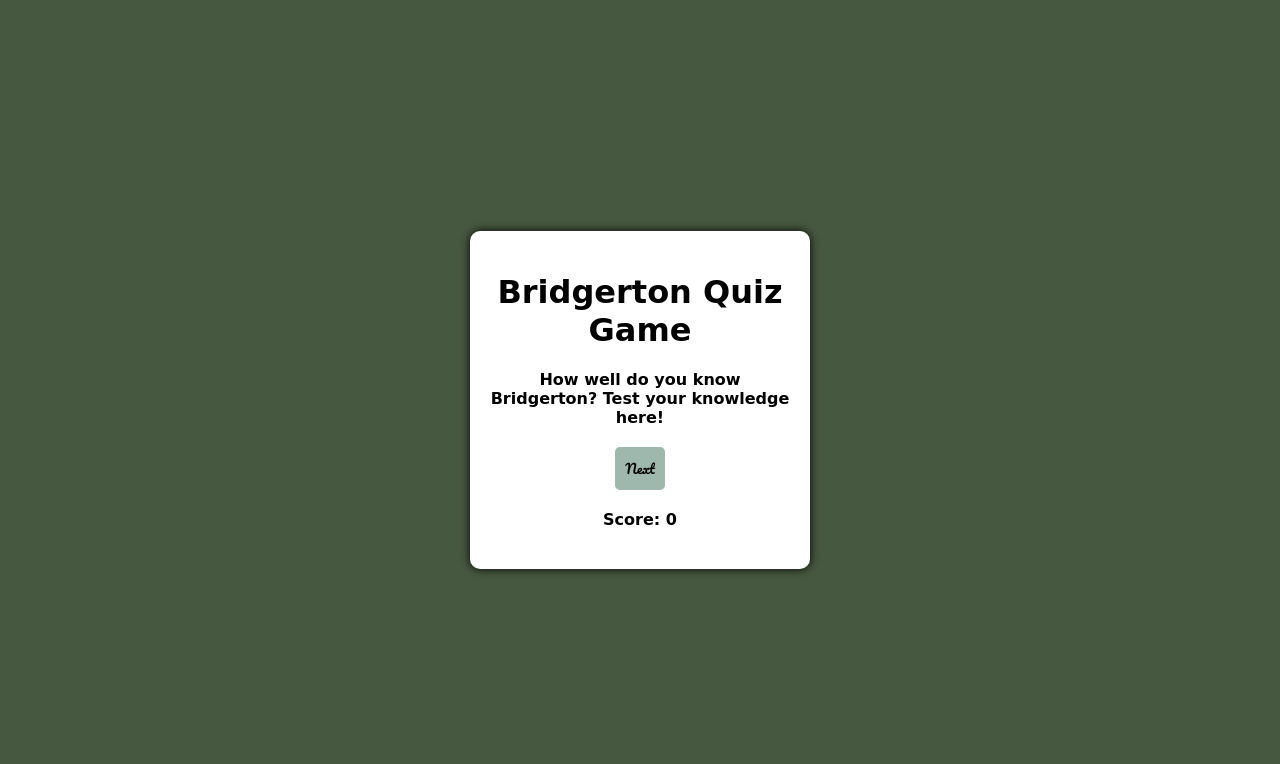
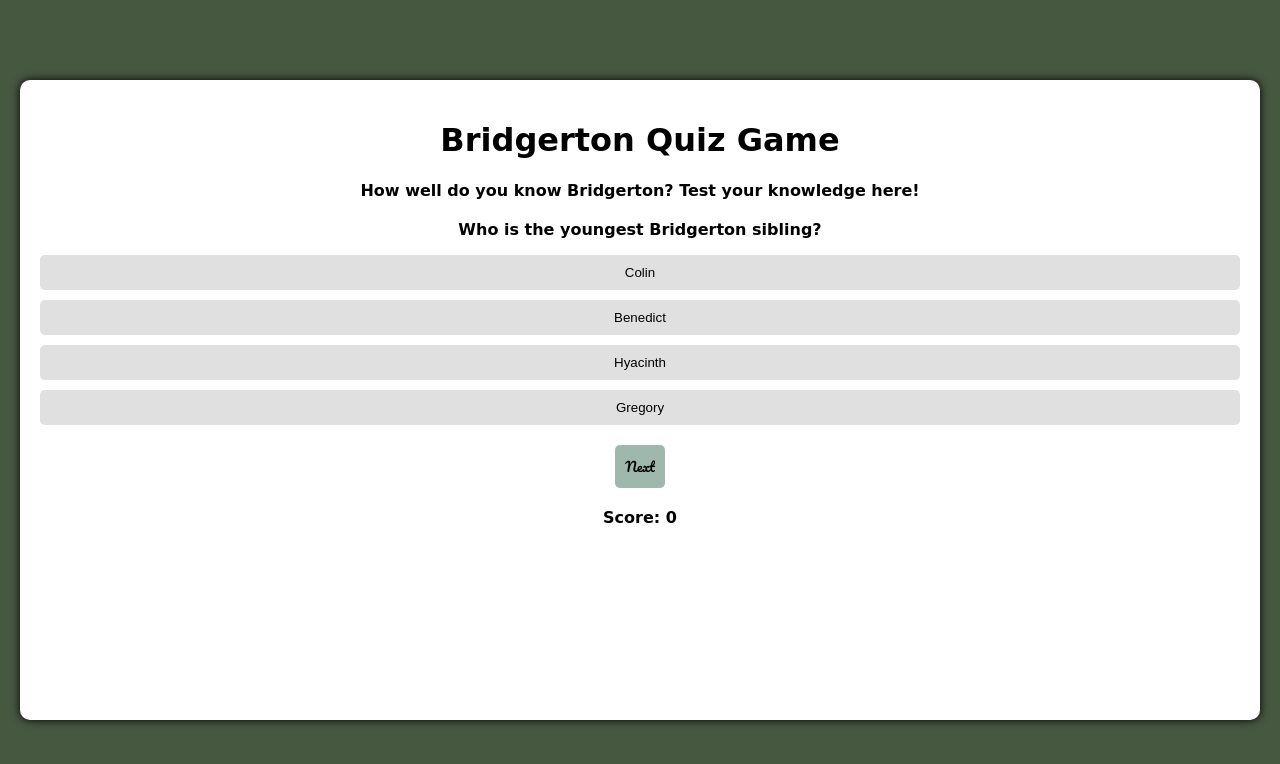
Before and after one commit to ccampero/Bridgerton-Quiz-Game, a plain HTML site: page index.html in a window 1280 px wide. Drawn offline with Linux system fonts and the light colour scheme; a web font is replaced by a local one.

Commit message:
Bridgerton Quiz Game Day 2

```diff
--- a/css/style.css
+++ b/css/style.css
@@ -16,8 +16,10 @@
     padding: 20px;
     border-radius: 10px;
     box-shadow: 0 0 10px rgba(0, 0, 0, 1.0);
-    width: 300px;
+    width: 1200px;
+    height: 600px;
     text-align: center;
+    display:
 }
 
 #quiz-bin {
--- a/index.html
+++ b/index.html
@@ -5,6 +5,10 @@
     <meta name="viewport" content="width=device-width, initial-scale=1.0">
     <link rel="stylesheet" href="./css/style.css">
     <title>Bridgerton Quiz Game</title>
+    <style>
+        @import url('https://fonts.googleapis.com/css2?family=Gwendolyn:wght@400;700&display=swap');
+        @import url('https://fonts.googleapis.com/css2?family=Gwendolyn:wght@400;700&family=Pacifico&display=swap');
+        </style>
 </head>
 <body>
     <div class="bin">
@@ -28,9 +32,7 @@
     </div>
     <script src="js/questions.js"></script>
     <script src="js/app.js"></script>
-    <style>
-        @import url('https://fonts.googleapis.com/css2?family=Gwendolyn:wght@400;700&display=swap');
-        @import url('https://fonts.googleapis.com/css2?family=Gwendolyn:wght@400;700&family=Pacifico&display=swap');
-        </style>
+
+
 </body>
 </html>
--- a/js/app.js
+++ b/js/app.js
@@ -0,0 +1,70 @@
+const questionBin = document.getElementById('question-bin');
+const questionElement = document.getElementById('question');
+const choicesBin = document.getElementById('choices');
+const nextButton = document.getElementById('next-button');
+const scoreBin = document.getElementById('score');
+const messageBin = document.getElementById('message')
+
+let currentQuestionIndex = 0;
+let score = 0;
+
+function startGame() {
+    currentQuestionIndex = 0;
+    score = 0;
+    scoreBin.textContent = `Score: ${score}`;
+    messageBin.textContent = '';
+    nextButton.disabled = true;
+    showQuestion();
+}
+
+function showQuestion() {
+    resetState();
+    const currentQuestion = questions[currentQuestionIndex];
+    questionElement.textContent = currentQuestion.question;
+    currentQuestion.choices.forEach(choice => {
+        const button = document.createElement('button');
+        button.textContent = choice;
+        button.classList.add('choice-button');
+        button.addEventListener('click', () => selectAnswer(button, currentQuestion.correct));
+        choicesBin.appendChild(button);
+    })
+}
+
+function resetState() {
+    nextButton.disabled = true;
+    while (choicesBin.firstChild) {
+        choicesBin.removeChild(choicesBin.firstChild);
+    }
+}
+
+function selectAnswer(button, correctAnswer) {
+    if (button.textContent === correctAnswer) {
+        score++;
+        scoreBin.textContent = `Score: ${score}`;
+
+    }
+    Array.from(choicesBin.children).forEach(child => {
+        child.disabled = true;
+    });
+    nextButton.disabled = false
+}
+
+nextButton.addEventListener('click', () => {
+    currentQuestionIndex++;
+    if (currentQuestionIndex < questions.length) {
+        showQuestion();
+    } else {
+        endGame();
+    }
+});
+
+function endGame() {
+    questionBin.style.display = 'none';
+    if (score === questions.length) {
+        messageBin.textContent = 'You did it! You know your Bridgerton Trivia!';
+    } else {
+        messageBin.textContent = 'You Lost! Watch the show and try again.'
+    }
+}
+
+startGame ();
--- a/js/questions.js
+++ b/js/questions.js
@@ -0,0 +1,22 @@
+const questions = [
+    {
+        question: "Who is the youngest Bridgerton sibling?",
+        choices: ["Colin", "Benedict", "Hyacinth", "Gregory"],
+        correct: "Hyacinth"
+    },
+    {
+        question: "Who was the first to discover the identity of Lady Whistledown?",
+        choices: ["Eloise Bridgerton", "Colin Bridgerton", "Daphne Bridgerton", "Genevieve Delacroix"],
+        corret: "Genevieve Delacroix"
+    },
+    {
+        question: "Who does Queen Charlotte assign the job of identifying Lady Whistledown?",
+        choices: ["Daphne Bridgerton", "Penelope Featherington", "Eloise Bridgerton", "Genevieve Delacroix"],
+        correct: "Eloise Bridgerton"
+    },
+    {
+        question: "Where is Prince Friedrich from?",
+        choices: ["Germany", "France", "Prussia", "Spain"],
+        correct: "Prussia"
+    }
+]
```
